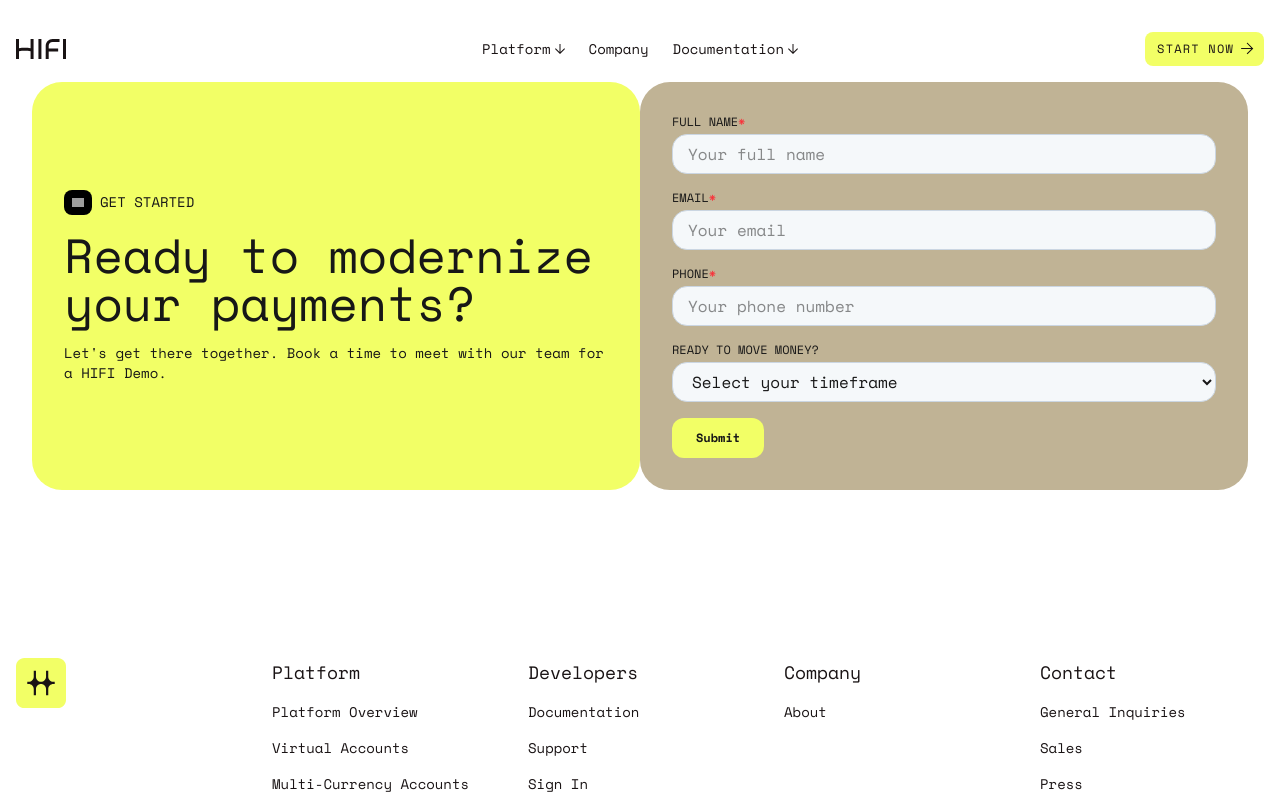
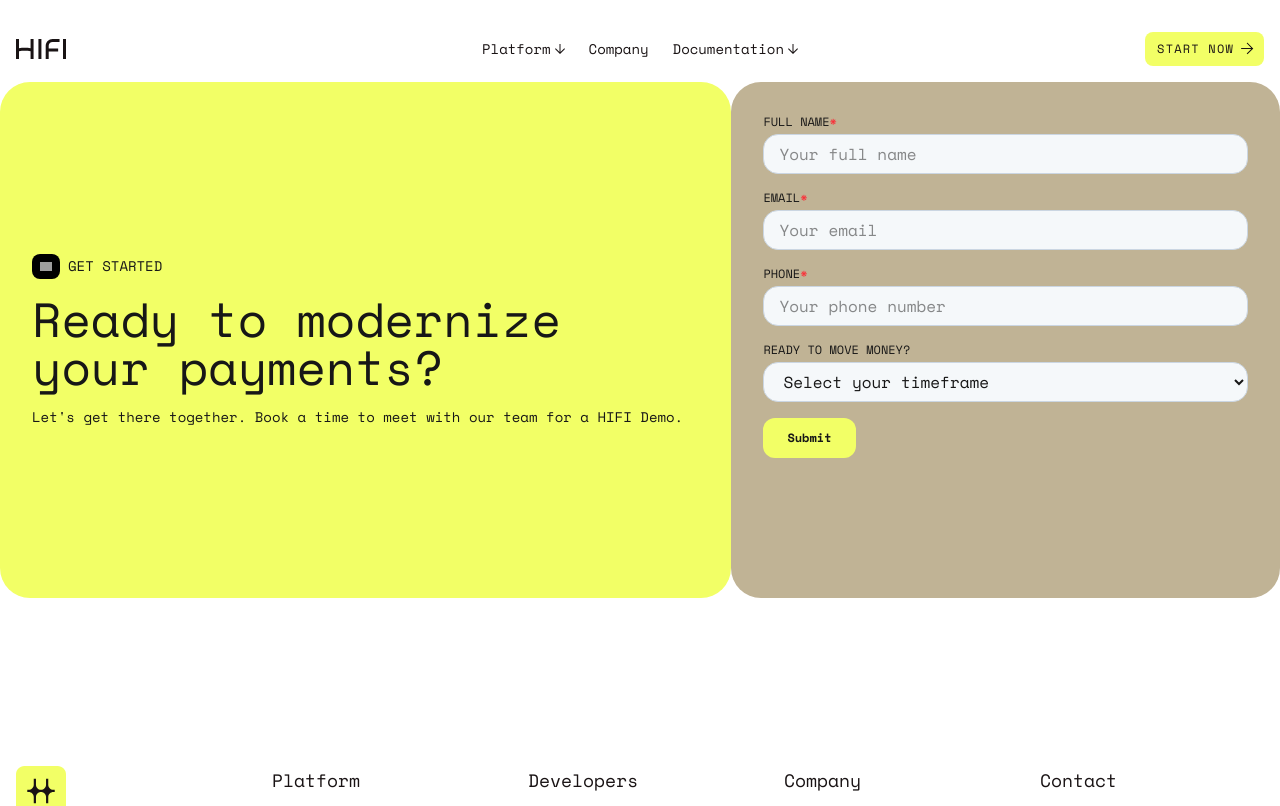
Before and after one commit to laon-studio/landing-portfolio, a Next.js app: page /contact in a window 1280 px wide. Shown: the top 806 px of the page. Built offline with nearby package versions, Linux system fonts and the light colour scheme; grey boxes are pictures that could not be loaded.

Commit message:
fix: fix box ratio

```diff
--- a/src/app/contact/page.tsx
+++ b/src/app/contact/page.tsx
@@ -3,8 +3,8 @@ import OptInForm from './components/opt-in-form';
 
 const ContactPage = () => {
   return (
-    <div className='flex px-8 pb-[60px] md:pb-[120px]'>
-      <div className='w-full bg-primary rounded-[30px] px-4 py-8 md:p-8 flex flex-col gap-4 justify-center'>
+    <div className='grid items-center w-full h-auto gap-0 md:min-h-[calc(100vh-164px)] md:max-h-[960px] grid-cols-1 md:grid-cols-7 pb-[60px] md:pb-[120px]'>
+      <div className='w-full h-full bg-primary rounded-[30px] px-4 py-8 md:p-8 flex flex-col gap-4 justify-center col-span-4'>
         <div className='flex gap-2 items-center'>
           <div className='block w-7 p-2 bg-black rounded-lg'>
             <Image
@@ -25,7 +25,7 @@ const ContactPage = () => {
           <OptInForm />
         </div>
       </div>
-      <div className='w-full p-8 bg-[#c0b395] rounded-[30px] hidden md:block'>
+      <div className='w-full h-full justify-center p-8 bg-[#c0b395] rounded-[30px] hidden md:block col-span-3'>
         <OptInForm />
       </div>
     </div>
```
